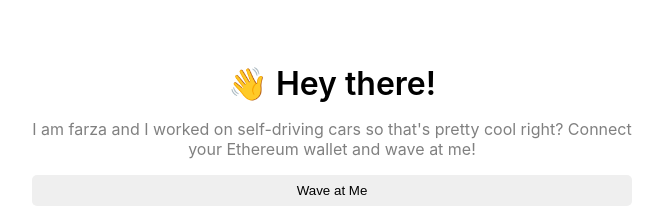
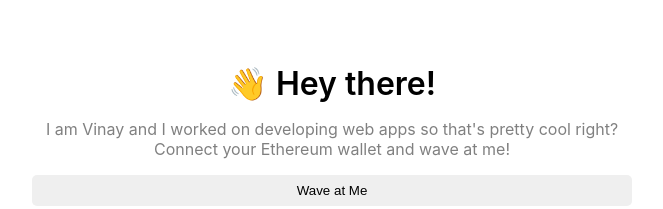
Before and after one commit to vinaybajjuri58/waveportal-frontend, a React (Create React App) app: page / in a window 1280 px wide. Shown: the top 209 px of the page, without its empty margins (308-971 px from the left). Built offline with nearby package versions, Linux system fonts and the light colour scheme.

Commit message:
Changed name

```diff
--- a/src/App.js
+++ b/src/App.js
@@ -16,7 +16,7 @@
         </div>
 
         <div className="bio">
-          I am farza and I worked on self-driving cars so that's pretty cool
+          I am Vinay and I worked on developing web apps so that's pretty cool
           right? Connect your Ethereum wallet and wave at me!
         </div>
 
```
